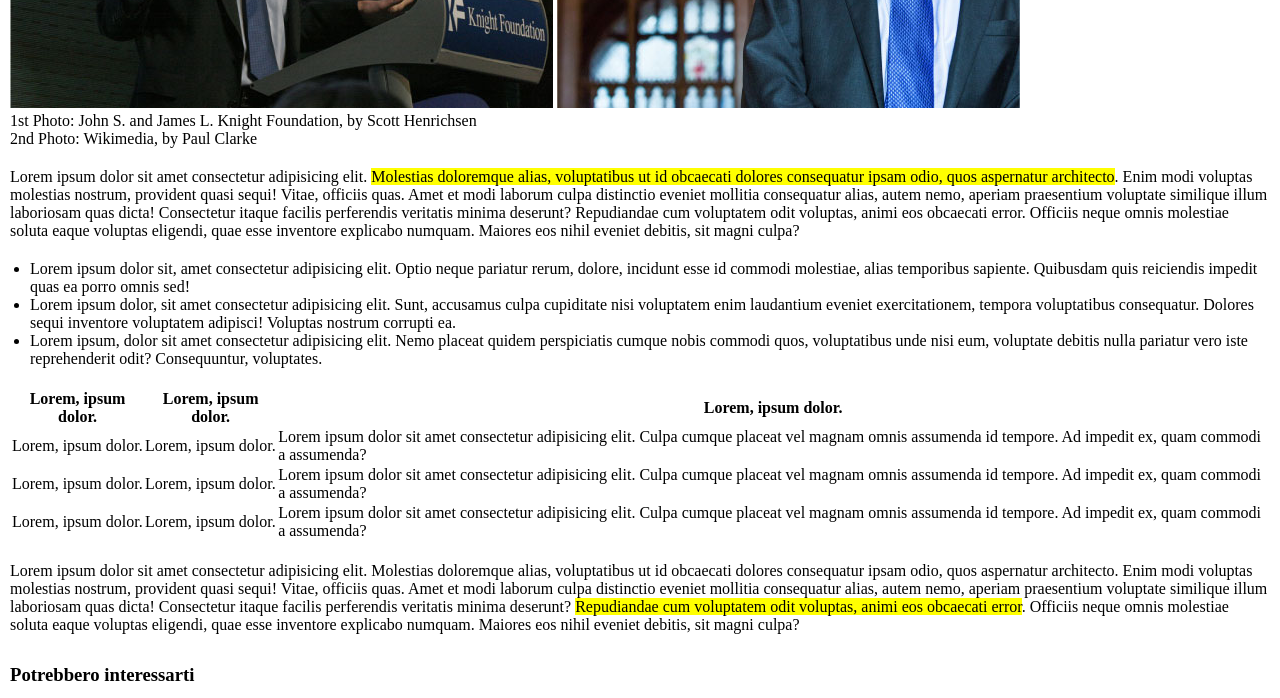
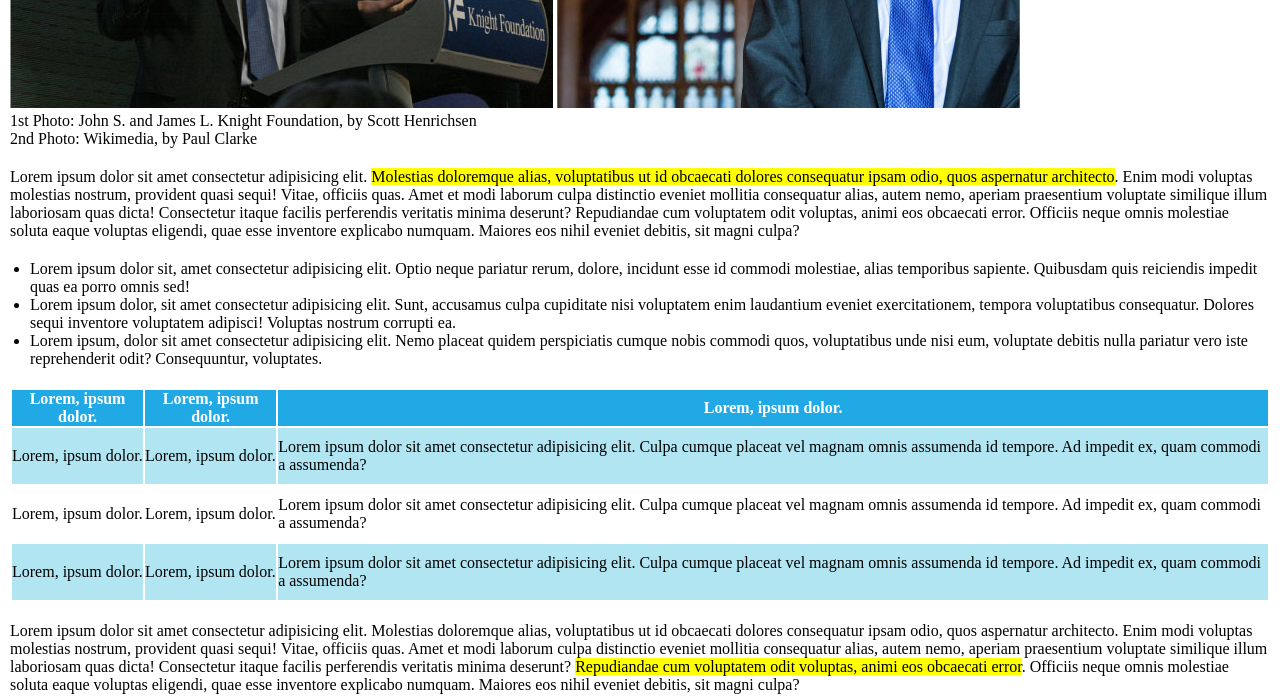
Before and after one commit to MaryChiodelli/html-css-booleaner, a plain HTML site: page index.html in a window 1280 px wide. Shown: the part 507-1205 px from the top of the page. Drawn offline with Linux system fonts and the light colour scheme.

Commit message:
applicato stile alla tabella

```diff
--- a/css/app.css
+++ b/css/app.css
@@ -31,6 +31,19 @@
     margin-top: 20px;
 }
 
+table .row-color {
+    background-color: #B1E5F2;
+}
+
+table thead {
+    background-color: #20A9E5;
+    color: white;
+}
+
+tbody td {
+    padding: 10px 0;
+}
+
 .margin-top {
     margin-top: 20px;
 }
--- a/index.html
+++ b/index.html
@@ -50,7 +50,7 @@
                         </tr>
                     </thead>
                     <tbody>
-                        <tr>
+                        <tr class="row-color">
                             <td>Lorem, ipsum dolor.</td>
                             <td>Lorem, ipsum dolor.</td>
                             <td>Lorem ipsum dolor sit amet consectetur adipisicing elit. Culpa cumque placeat vel magnam omnis assumenda id tempore. Ad impedit ex, quam commodi a assumenda?</td>
@@ -60,7 +60,7 @@
                             <td>Lorem, ipsum dolor.</td>
                             <td>Lorem ipsum dolor sit amet consectetur adipisicing elit. Culpa cumque placeat vel magnam omnis assumenda id tempore. Ad impedit ex, quam commodi a assumenda?</td>
                         </tr>
-                        <tr>
+                        <tr class="row-color">
                             <td>Lorem, ipsum dolor.</td>
                             <td>Lorem, ipsum dolor.</td>
                             <td>Lorem ipsum dolor sit amet consectetur adipisicing elit. Culpa cumque placeat vel magnam omnis assumenda id tempore. Ad impedit ex, quam commodi a assumenda?</td>
```
